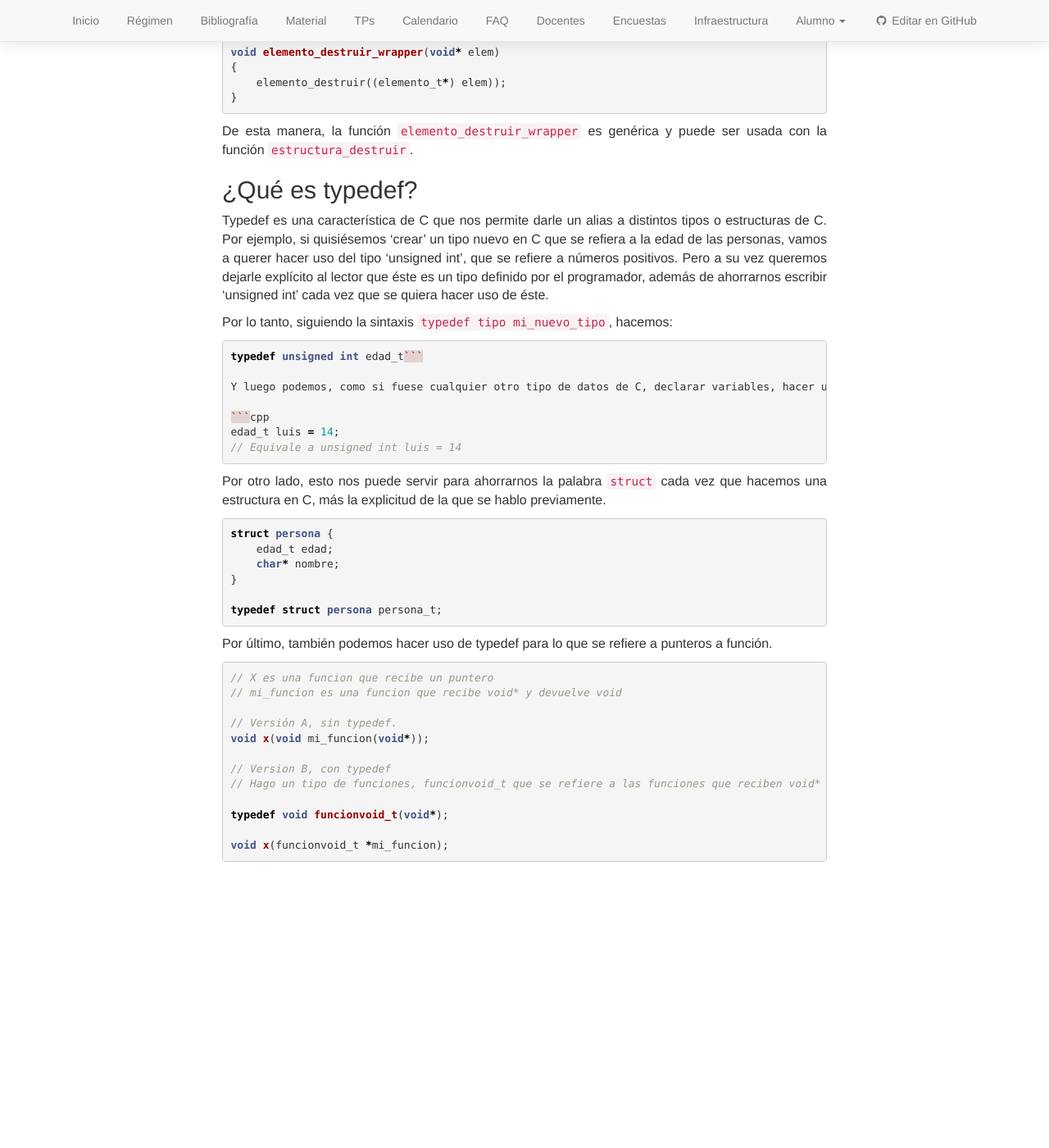
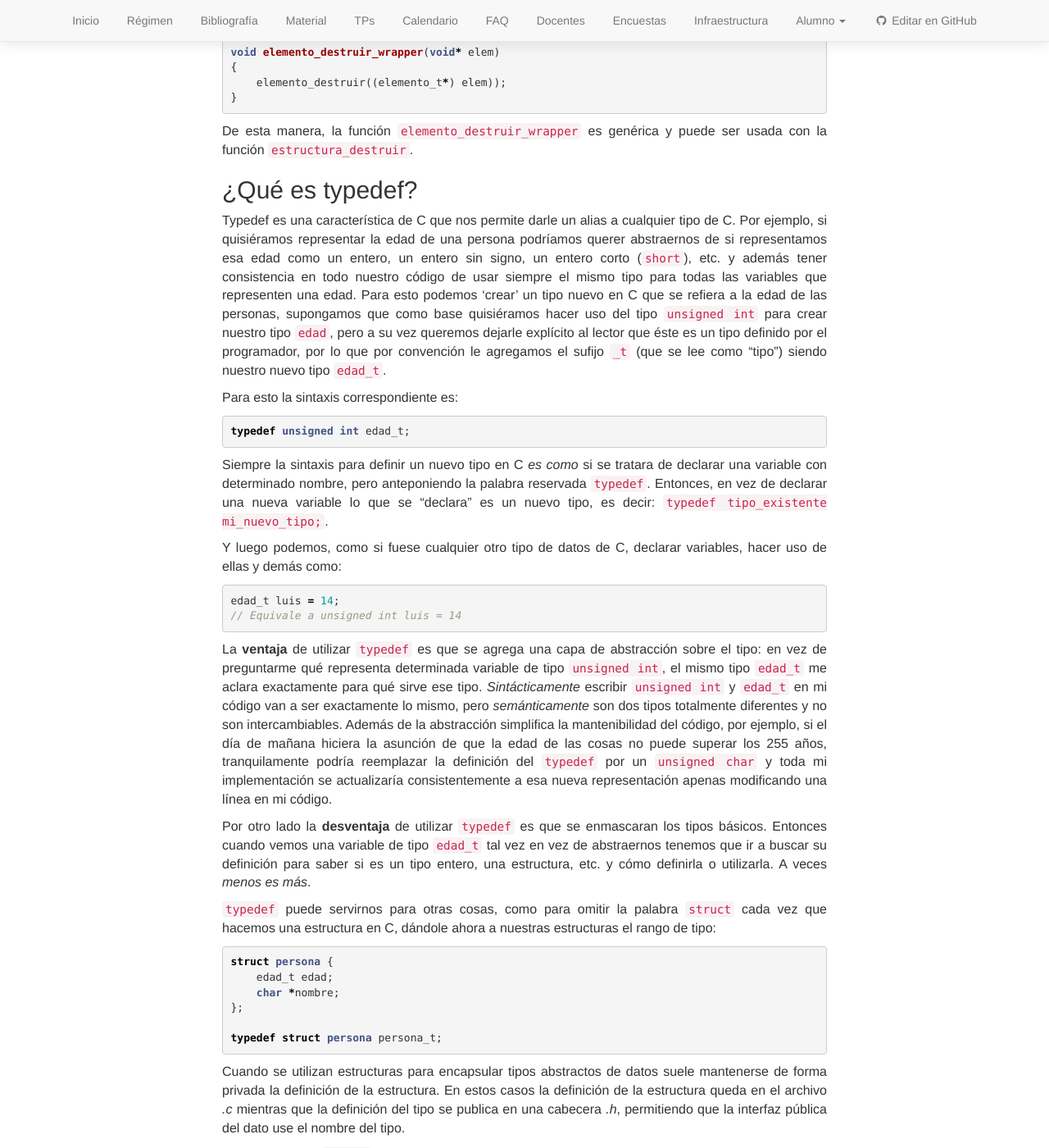
Before and after one commit to algoritmos-rw/algoritmos, a Jekyll site: the page built from static/faq/lenguaje-c.md, in a window 1280 px wide and 1400 px high, scrolled down 3042 px. Shown: the whole window at 82% size. Built offline with Jekyll 4.4.1, drawn with Linux system fonts in a browser that asks for light colours; nearby versions of some CDN libraries; before the commit the page ends 4103 px from its top, so only the background shows below that; some of the changed text lies outside the part shown.

Commit message:
C-FAQ: Cambios en typedef (#278)

````diff
--- a/static/faq/lenguaje-c.md
+++ b/static/faq/lenguaje-c.md
@@ -139,46 +139,62 @@
 
 ## ¿Qué es typedef?
 
-Typedef es una característica de C que nos permite darle un alias a distintos tipos o estructuras de C. Por ejemplo, si quisiésemos 'crear' un tipo nuevo en C que se refiera a la edad de las personas, vamos a querer hacer uso del tipo 'unsigned int', que se refiere a números positivos. Pero a su vez queremos dejarle explícito al lector que éste es un tipo definido por el programador, además de ahorrarnos escribir 'unsigned int' cada vez que se quiera hacer uso de éste.
+Typedef es una característica de C que nos permite darle un alias a cualquier tipo de C. Por ejemplo, si quisiéramos representar la edad de una persona podríamos querer abstraernos de si representamos esa edad como un entero, un entero sin signo, un entero corto (`short`), etc. y además tener consistencia en todo nuestro código de usar siempre el mismo tipo para todas las variables que representen una edad. Para esto podemos 'crear' un tipo nuevo en C que se refiera a la edad de las personas, supongamos que como base quisiéramos hacer uso del tipo `unsigned int` para crear nuestro tipo `edad`, pero a su vez queremos dejarle explícito al lector que éste es un tipo definido por el programador, por lo que por convención le agregamos el sufijo `_t` (que se lee como "tipo") siendo nuestro nuevo tipo `edad_t`.
 
-
-Por lo tanto, siguiendo la sintaxis `typedef tipo mi_nuevo_tipo`, hacemos:
+Para esto la sintaxis correspondiente es:
 
 ```cpp
-typedef unsigned int edad_t```
+typedef unsigned int edad_t;
+```
 
-Y luego podemos, como si fuese cualquier otro tipo de datos de C, declarar variables, hacer uso de ellas y demas como:
+Siempre la sintaxis para definir un nuevo tipo en C _es como_ si se tratara de declarar una variable con determinado nombre, pero anteponiendo la palabra reservada `typedef`. Entonces, en vez de declarar una nueva variable lo que se "declara" es un nuevo tipo, es decir: `typedef tipo_existente mi_nuevo_tipo;`.
+
+Y luego podemos, como si fuese cualquier otro tipo de datos de C, declarar variables, hacer uso de ellas y demás como:
 
 ```cpp
 edad_t luis = 14;
 // Equivale a unsigned int luis = 14
 ```
 
-Por otro lado, esto nos puede servir para ahorrarnos la palabra `struct` cada vez que hacemos una estructura en C, más la explicitud de la que se hablo previamente.
+La **ventaja** de utilizar `typedef` es que se agrega una capa de abstracción sobre el tipo: en vez de preguntarme qué representa determinada variable de tipo `unsigned int`, el mismo tipo `edad_t` me aclara exactamente para qué sirve ese tipo. _Sintácticamente_ escribir `unsigned int` y `edad_t` en mi código van a ser exactamente lo mismo, pero _semánticamente_ son dos tipos totalmente diferentes y no son intercambiables. Además de la abstracción simplifica la mantenibilidad del código, por ejemplo, si el día de mañana hiciera la asunción de que la edad de las cosas no puede superar los 255 años, tranquilamente podría reemplazar la definición del `typedef` por un `unsigned char` y toda mi implementación se actualizaría consistentemente a esa nueva representación apenas modificando una línea en mi código.
+
+Por otro lado la **desventaja** de utilizar `typedef` es que se enmascaran los tipos básicos. Entonces cuando vemos una variable de tipo `edad_t` tal vez en vez de abstraernos tenemos que ir a buscar su definición para saber si es un tipo entero, una estructura, etc. y cómo definirla o utilizarla. A veces _menos es más_.
+
+`typedef` puede servirnos para otras cosas, como para omitir la palabra `struct` cada vez que hacemos una estructura en C, dándole ahora a nuestras estructuras el rango de tipo:
 
 ```cpp
 struct persona {
     edad_t edad;
-    char* nombre;
-}
+    char *nombre;
+};
 
 typedef struct persona persona_t;
 ```
 
+Cuando se utilizan estructuras para encapsular tipos abstractos de datos suele mantenerse de forma privada la definición de la estructura. En estos casos la definición de la estructura queda en el archivo _.c_ mientras que la definición del tipo se publica en una cabecera _.h_, permitiendo que la interfaz pública del dato use el nombre del tipo.
 
-Por último, también podemos hacer uso de typedef para lo que se refiere a punteros a función.
+Si se trata de un `struct` que no se expone públicamente (por ejemplo, por estar limitado a un único _.c_ y declararse ahí), se puede combinar declaración y `typedef` en una sola instrucción:
+
+```cpp
+typedef struct {
+    edad_t edad;
+    char *nombre;
+} persona_t;
+```
+
+Como ejemplo también podemos hacer uso de `typedef` para simplificar la declaración de punteros a función:
 
 ```cpp
 // X es una funcion que recibe un puntero
 // mi_funcion es una funcion que recibe void* y devuelve void
 
 // Versión A, sin typedef.
-void x(void mi_funcion(void*));
+int recibe_puntero_a_función(bool (*funcion_recibida)(void*));
 
 // Version B, con typedef
 // Hago un tipo de funciones, funcionvoid_t que se refiere a las funciones que reciben void* y devuelven void
 
-typedef void funcionvoid_t(void*);
+typedef bool (*funcionvoidp_t)(void*);
 
-void x(funcionvoid_t *mi_funcion);
+int recibe_puntero_a_funcion(funcionvoidp_t funcion_recibida);
 ```
````
